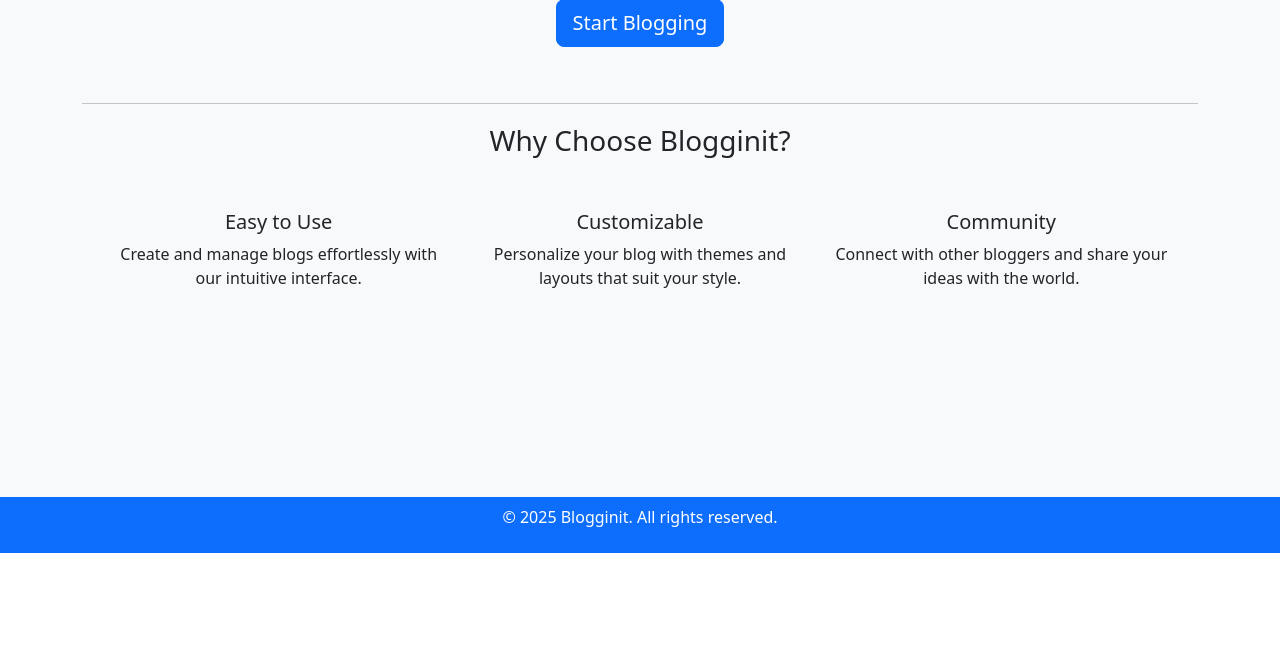
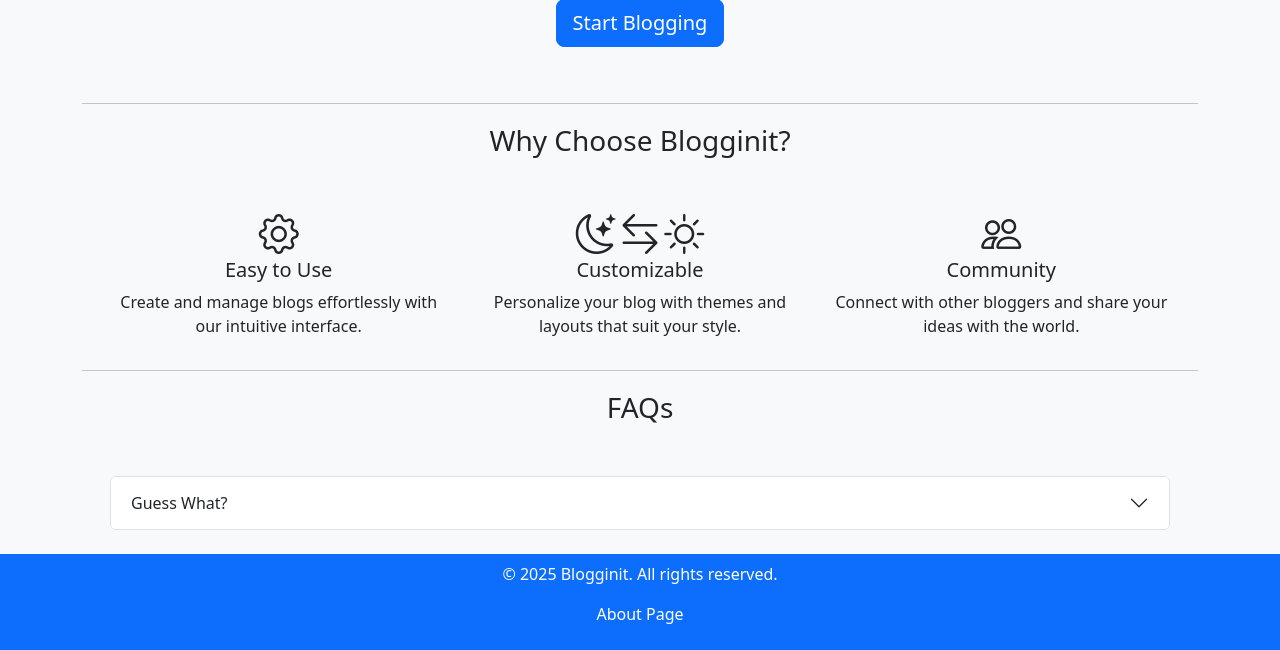
Before and after one commit to pspepp3r/blogginit, a PHP site: template resources/views/landing/landing.twig in a window 1280 px wide. Shown: the part 247-897 px from the top of the page. Before the commit the page ends 800 px from the top, so only its background shows below. Run offline with PHP 8.4, Linux system fonts and the light colour scheme; the template is opened without the code that fills it, so the values that code supplies are empty; style sheets or scripts are compiled from the project's sources; some libraries are stand-ins or nearby versions.

Commit message:
Minor change on templates

```diff
--- a/resources/views/extras/help.twig
+++ b/resources/views/extras/help.twig
@@ -19,6 +19,7 @@
 		<p>Lorem ipsum dolor sit amet consectetur adipisicing elit. Error alias assumenda doloremque fugiat dolores aut aspernatur architecto, libero possimus eaque culpa magnam odit porro. Id!</p>
 
 		<p>Lorem ipsum dolor sit amet consectetur adipisicing elit. Soluta provident perferendis aperiam fugit beatae adipisci veniam eius sed, placeat nobis.</p>
+		<p>Hope that was 'helpful' :)</p>
 	</div>
 
 
--- a/resources/views/landing/landing.twig
+++ b/resources/views/landing/landing.twig
@@ -30,18 +30,47 @@
 			<h2 class="mb-5 p-1 h3">Why Choose Blogginit?</h2>
 			<div class="row">
 				<div class="col-md-4">
+                    <i class="bi bi-gear h1"></i>
 					<h5 class="lead">Easy to Use</h5>
 					<p>Create and manage blogs effortlessly with our intuitive interface.</p>
 				</div>
 				<div class="col-md-4">
+                    <i class="bi bi-moon-stars h1"></i>
+                    <i class="bi bi-arrow-left-right h1"></i>
+                    <i class="bi bi-sun h1"></i>
 					<h5 class="lead">Customizable</h5>
 					<p>Personalize your blog with themes and layouts that suit your style.</p>
 				</div>
 				<div class="col-md-4">
+                    <i class="bi bi-people h1"></i>
 					<h5 class="lead">Community</h5>
 					<p>Connect with other bloggers and share your ideas with the world.</p>
 				</div>
+
 			</div>
 		</div>
 	</section>
+
+    <hr>
+    <section class="px-3 text-center">
+        <div class="container">
+            <h2 class="mb-5 p-1 h3">FAQs</h2>
+            <div class="row">
+                <div class="accordion" id="FAQAccordion">
+                    <div class="accordion-item">
+                        <h4 class="accordion-header" id="headingOne">
+                        <button class="accordion-button collapsed" type="button" data-bs-toggle="collapse" data-bs-target="#collapseOne" aria-expanded="false" aria-controls="collapseOne">
+                            Guess What?
+                        </button>
+                        </h4>
+                        <div id="collapseOne" class="accordion-collapse collapse" aria-labelledby="headingOne" data-bs-parent="#FAQAccordion" style="">
+                            <div class="accordion-body">
+                                <p class="text-start">No Questions asked, just use it!</p>
+                            </div>
+                        </div>
+                    </div>
+                </div>
+            </div>
+        </div>
+    </section>
 {% endblock %}
--- a/resources/views/landing/layout/layout.twig
+++ b/resources/views/landing/layout/layout.twig
@@ -41,11 +41,12 @@
 		</div>
 
 
-    <footer class="bg-primary text-white p-2 text-center mt-4 fixed-bottom">
+    <footer class="bg-primary text-white p-2 text-center mt-4">
 
         <div class="container">
 
             <p>&copy; {{ 'now' | date('Y') }} Blogginit. All rights reserved.</p>
+            <p><a href="/extra/about" class="text-white">About Page</a></p>
 
         </div>
 
```
